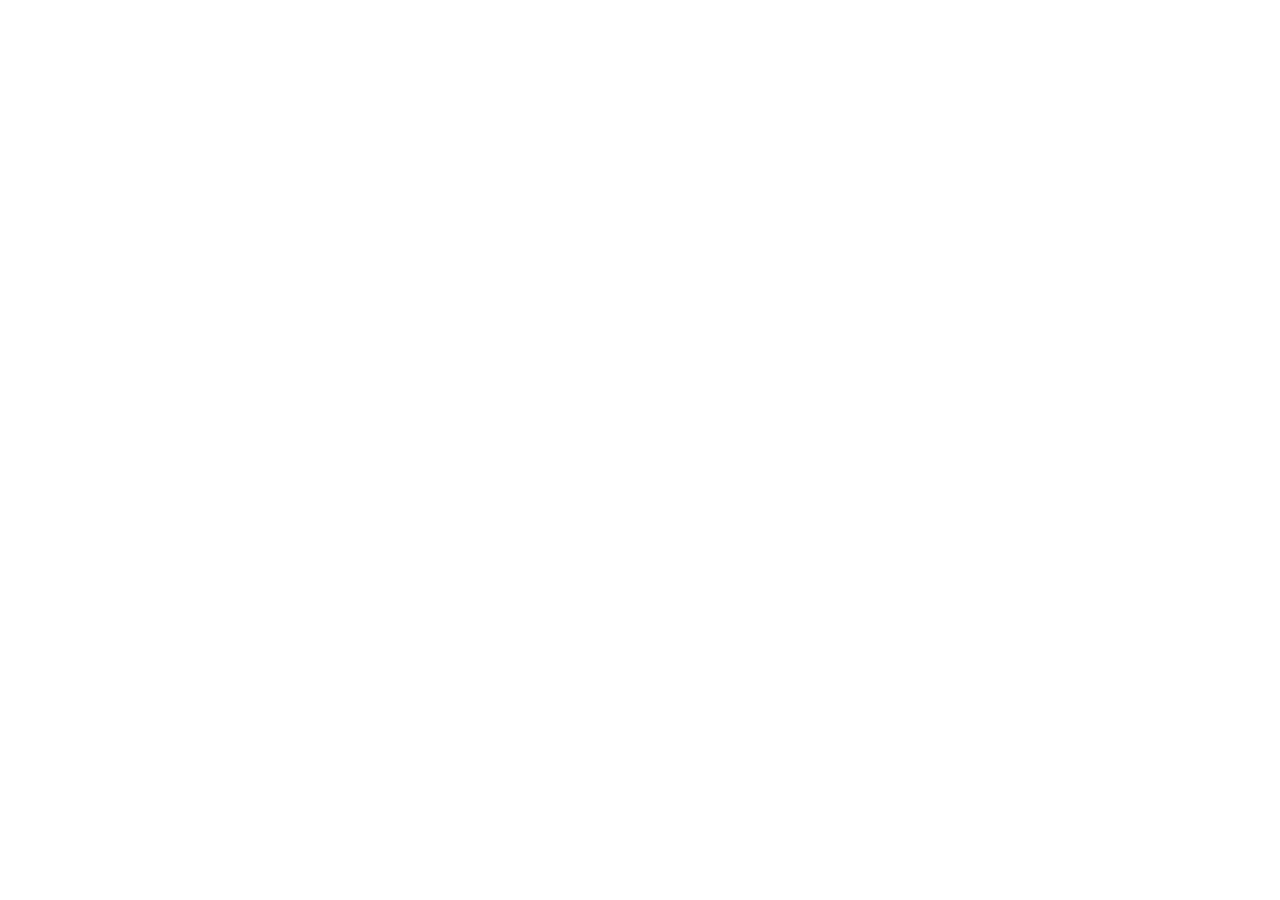
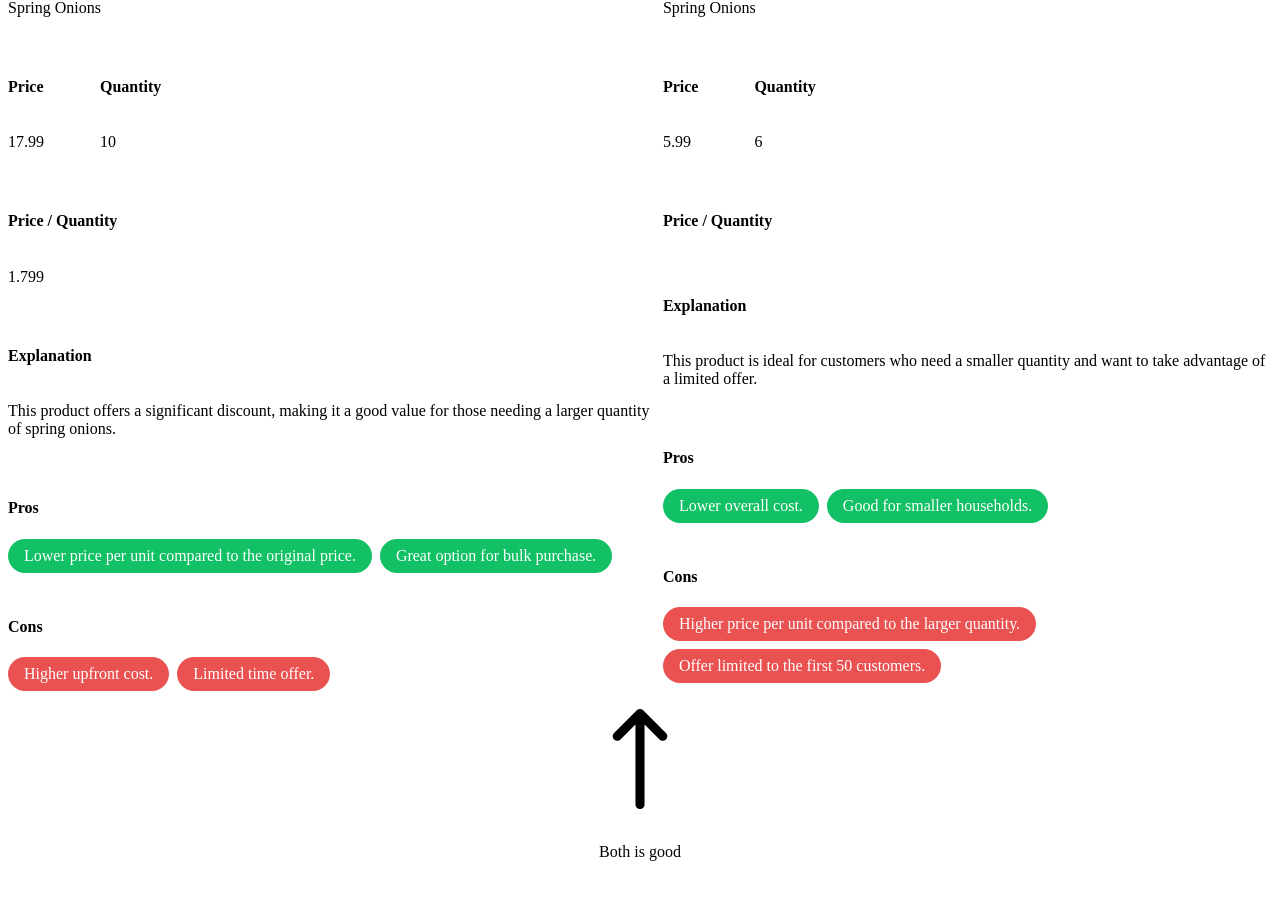
Before and after one commit to PatatoBit/thisorthat, a SvelteKit app: page /app in a window 1280 px wide. Shown: the part 560-1460 px from the top of the page. Before the commit the page ends 800 px from the top, so only its background shows below. Built offline with nearby package versions, Linux system fonts and the light colour scheme.

Commit message:
handle missing data

```diff
--- a/src/components/Product.svelte
+++ b/src/components/Product.svelte
@@ -15,12 +15,21 @@
 			<h4>Price</h4>
 
 			<p>
+				{#if data.price && data.discounted_price}
 					<strike>{data.price}</strike>
+				{:else if data.price}
+					{data.price}
+				{/if}
+
+				{#if data.discounted_price}
 					{data.discounted_price}
+				{/if}
 
+				{#if data.price && data.discounted_price}
 					<span class="discount">
 						-{Math.round(((data.price - data.discounted_price) / data.price) * 100)}%
 					</span>
+				{/if}
 			</p>
 		</div>
 
@@ -32,7 +41,10 @@
 
 	<div class="data">
 		<h4>Price / Quantity</h4>
+
+		{#if data.price}
 			<p>{data.price / data.quantity}</p>
+		{/if}
 	</div>
 
 	<div class="data">
--- a/src/lib/dummy.json
+++ b/src/lib/dummy.json
@@ -3,7 +3,6 @@
 		{
 			"name": "Spring Onions",
 			"price": 17.99,
-			"discounted_price": 14.99,
 			"quantity": 10,
 			"quantity_unit": "units",
 			"brief_explanation": "This product offers a significant discount, making it a good value for those needing a larger quantity of spring onions.",
@@ -15,7 +14,6 @@
 		},
 		{
 			"name": "Spring Onions",
-			"price": 7.99,
 			"discounted_price": 5.99,
 			"quantity": 6,
 			"quantity_unit": "units",
--- a/src/lib/types.ts
+++ b/src/lib/types.ts
@@ -1,7 +1,7 @@
 export interface ProductData {
 	name: string;
-	price: number;
-	discounted_price: number;
+	price: number | undefined;
+	discounted_price: number | undefined;
 	quantity: number;
 	quantity_unit: string;
 	brief_explanation: string;
--- a/src/routes/app/+page.svelte
+++ b/src/routes/app/+page.svelte
@@ -5,6 +5,7 @@
 	import axios from 'axios';
 	import Meter from '../../components/Meter.svelte';
 	import { fly } from 'svelte/transition';
+	import dummyData from '../../lib/dummy.json';
 
 	let images1: FileList;
 	let custom1: string = '';
@@ -14,7 +15,7 @@
 	let custom2: string = '';
 	let previews2: string[] = [];
 
-	let responseData: CompareData | null;
+	let responseData: CompareData | null = dummyData;
 
 	let loading: boolean = false;
 
```
Lines whose indentation alone changed are shown as unchanged.
